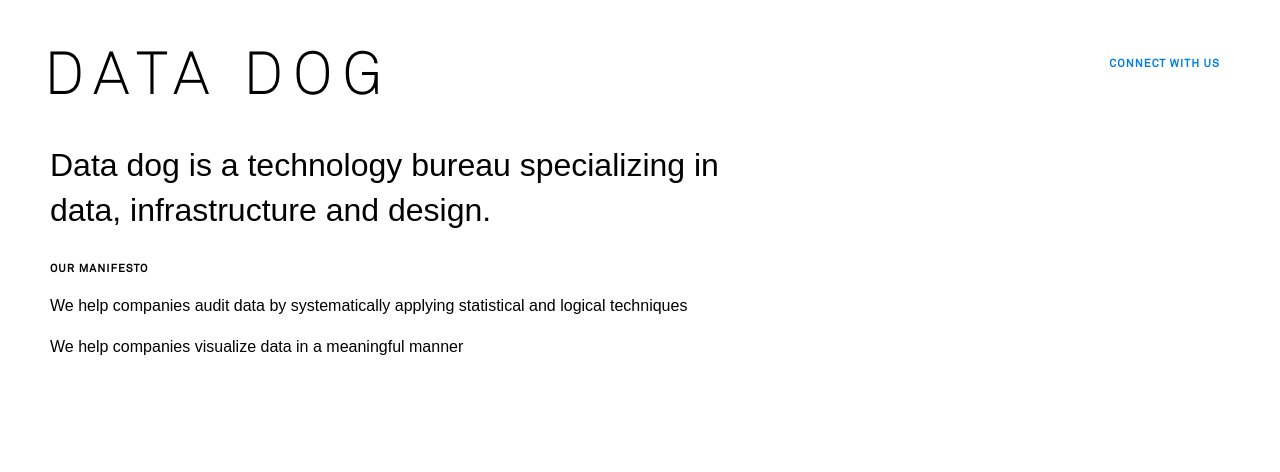
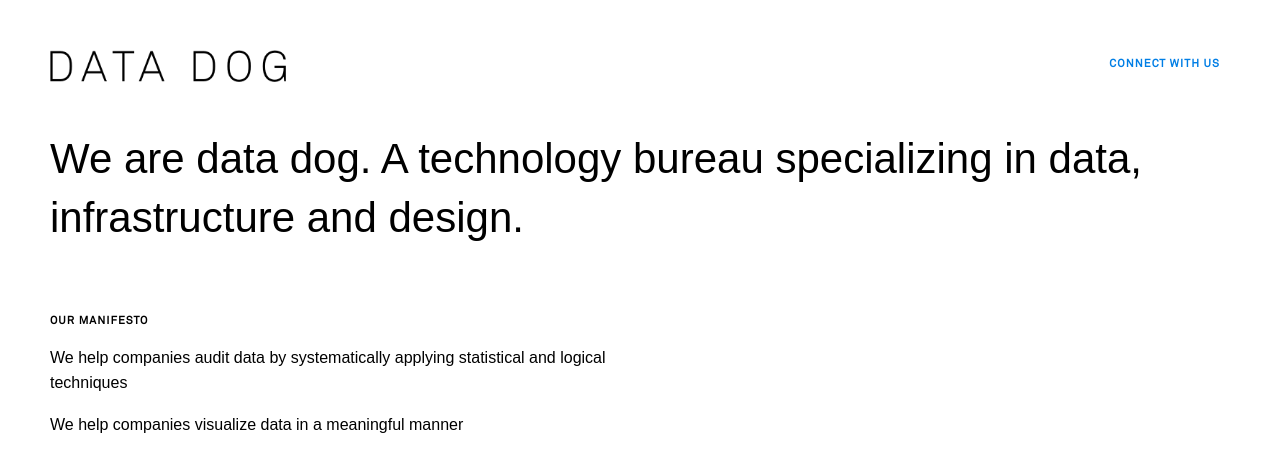
Before and after one commit to datadoginc/datadoginc.com, a plain HTML site: page index.html in a window 1280 px wide. Drawn offline with Linux system fonts and the light colour scheme.

Commit message:
add new grid

```diff
--- a/index.html
+++ b/index.html
@@ -5,16 +5,18 @@
   </head>
   <body>
     <header class="header">
-      <img src="assets/logo.png" srcset="assets/logo-2x.png 2x" alt="logo">
+      <img class="logo" src="assets/logo.png" srcset="assets/logo-2x.png 2x" alt="logo">
       <a class="nav" href="#">Connect with us</a>
     </header>
     <section class="content">
-      <h1>Data dog is a technology bureau specializing in data, infrastructure and design.</h1>
-      <h4 class="subheading">Our Manifesto</h4>
-      <ul>
-        <li>We help companies audit data by systematically applying statistical and logical techniques</li>
-         <li>We help companies visualize data in a meaningful manner</li>
-      </ul>
+      <h1 class="m-b-2">We are data dog. A technology bureau specializing in data, infrastructure and design.</h1>
+      <section class="subcontent">
+        <h4 class="subheading">Our Manifesto</h4>
+        <ul>
+          <li>We help companies audit data by systematically applying statistical and logical techniques</li>
+          <li>We help companies visualize data in a meaningful manner</li>
+        </ul>
+      </section>
     </section>
   </body>
 </html>
--- a/main.css
+++ b/main.css
@@ -53,6 +53,10 @@ a:hover {
   float: right;
 }
 
+.logo {
+  width: 20%;
+}
+
 ul, li {
   padding: 0;
   list-style-type: none;
@@ -63,14 +67,20 @@ li {
 }
 
 h1 {
-  font-size: 32px;
+  font-size: 42px;
   font-family: 'Akkurat Light', sans-serif;
   font-weight: 100;
   line-height: 1.4;
 }
 
+.m-b-2 { margin-bottom: 1.5em;}
+
 .content {
-  width: 60%;
+  width: 100%;
+}
+
+.subcontent {
+  width: 50%;
 }
 
 .subheading {
```
